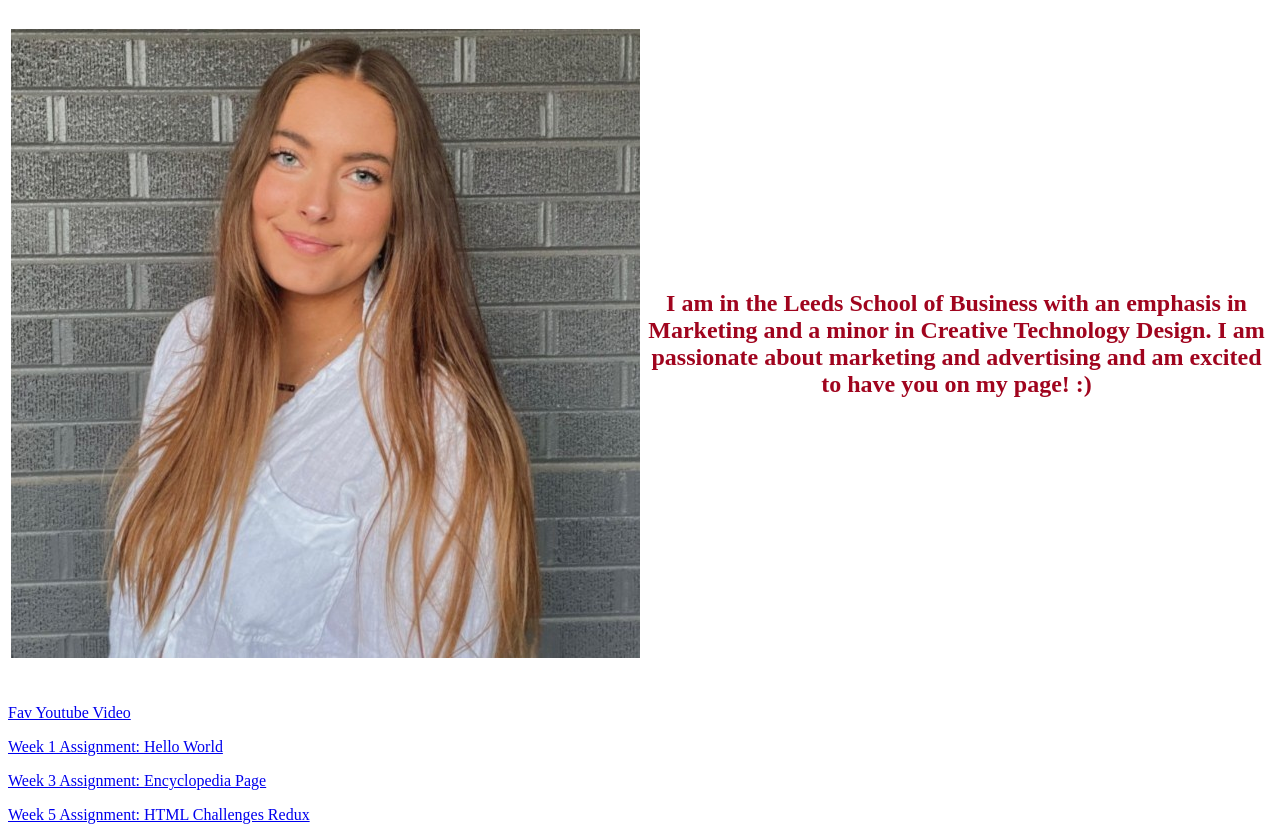
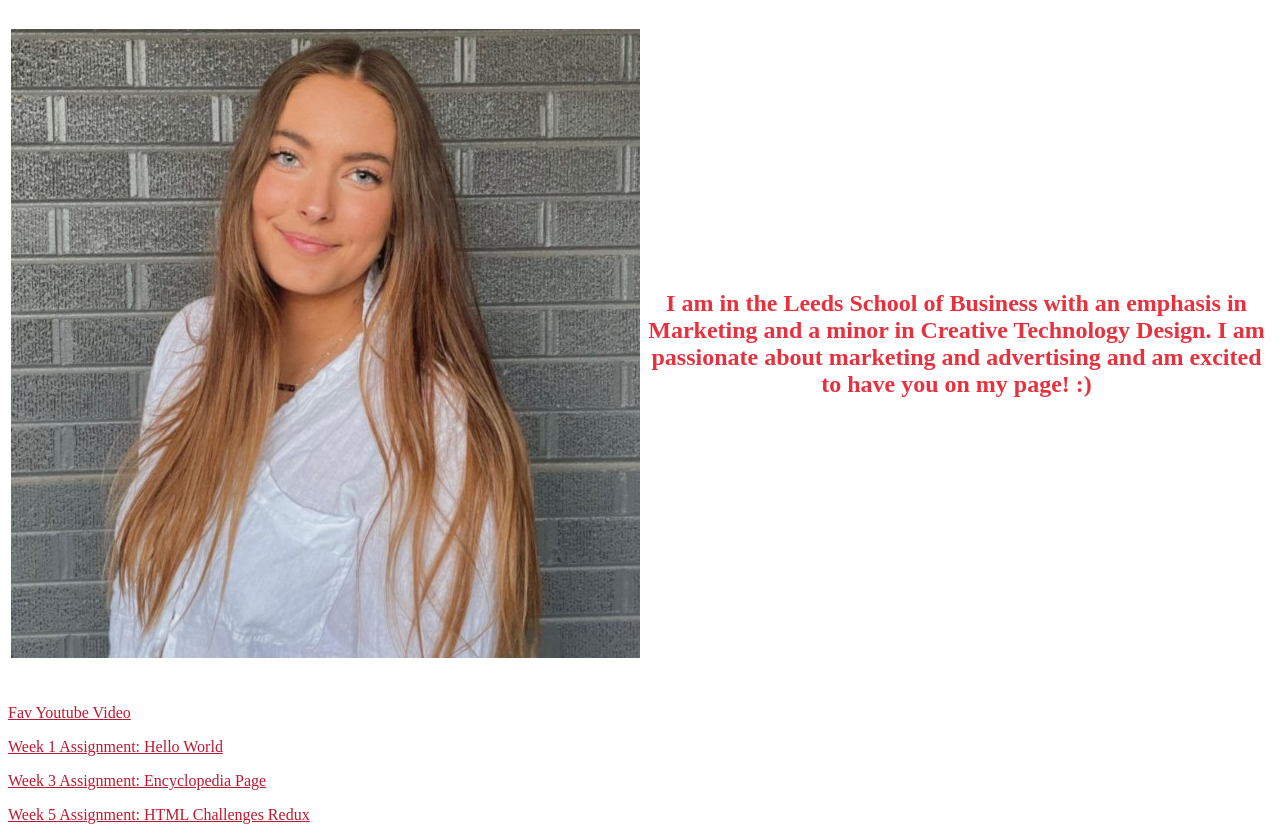
Before and after one commit to taylorjordynnhoward/.github.io, a plain HTML site: page index.html in a window 1280 px wide. Shown: the part 79-919 px from the top of the page. Drawn offline with Linux system fonts and the light colour scheme.

Commit message:
Update stylesheet.css

```diff
--- a/css/stylesheet.css
+++ b/css/stylesheet.css
@@ -3,8 +3,12 @@ h1 {
   text-align: center;
 }
 h2 {
-color: #A0041E;
+color: #E6323E;
 }
-p {
-  color: #E6323E;
+a {
+  color: #BE1931
 }
+
+a:hover {
+  color: #A0041E
+}
```
